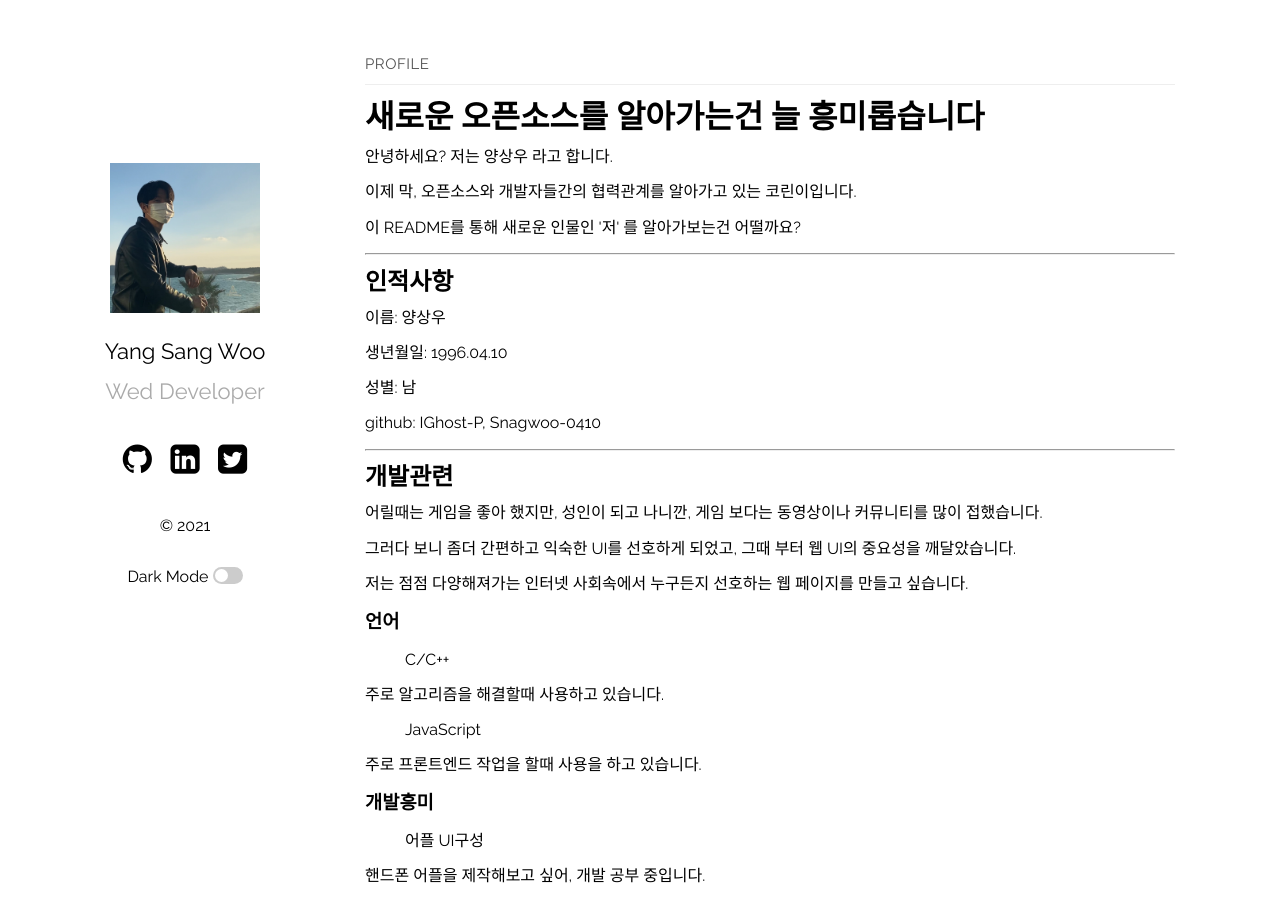
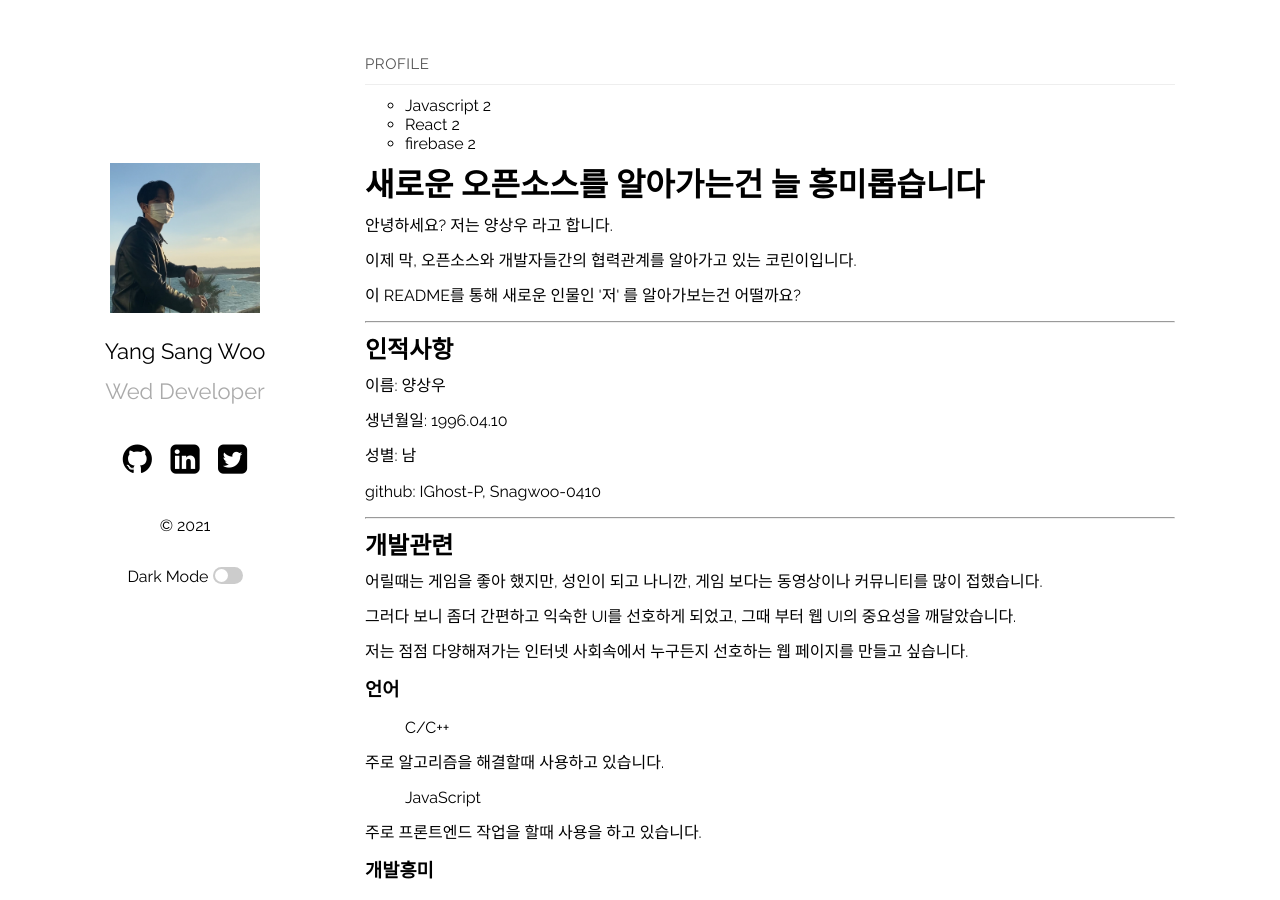
Before and after one commit to IGhost-P/profile.github.io, a Jekyll site: the page built from index.md, in a window 1280 px wide and 900 px high. Built offline with Jekyll 4.4.1, drawn with Linux system fonts in a browser that asks for light colours.

Commit message:
카테고리

```diff
--- a/_layouts/home.html
+++ b/_layouts/home.html
@@ -3,17 +3,7 @@ layout: default
 ---
 {%- if page.title -%}
 <h1 class="page-heading">{{ page.title }}</h1>
-</div>
 
-<div class="col-lg-4 col-md-2">
-  <ul>
-    {% for category in site.categories %}
-    <li>{{ category | first }} {{ category | last | size }}</li>
-    {% endfor %}
-  </ul>
-</div>
-
-</div>
 {%- endif -%}
 
 {{ content }}
@@ -66,6 +56,17 @@ layout: default
 	</svg><a href="{{ "/feed.xml" | relative_url }}">Subscribe</a></p> -->
   {%- endif -%}
 
+  </div>
+
+  <div class="col-lg-4 col-md-2">
+    <ul>
+      {% for category in site.categories %}
+      <li>{{ category | first }} {{ category | last | size }}</li>
+      {% endfor %}
+    </ul>
+  </div>
+
+  </div>
 
 
   <h1 id="-">새로운 오픈소스를 알아가는건 늘 흥미롭습니다</h1>
```
Also changed, not shown: 2 other files.
